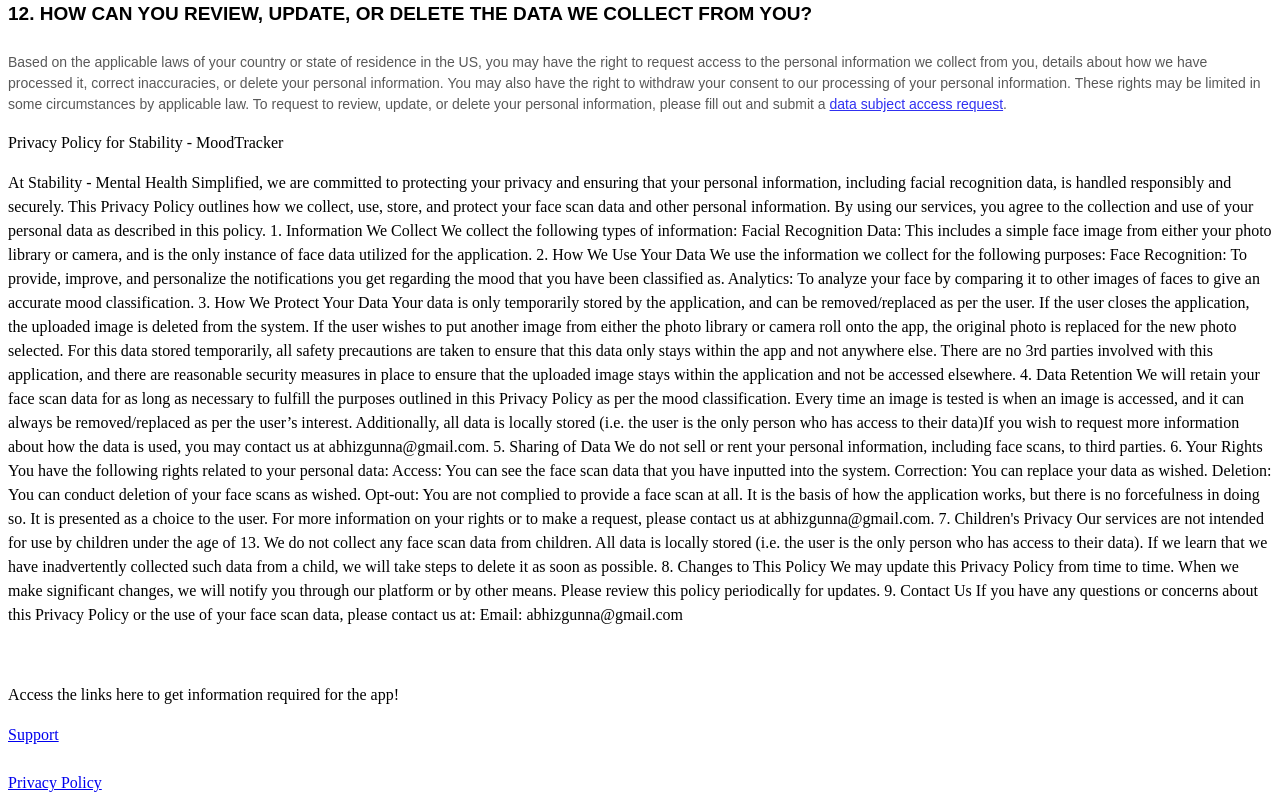
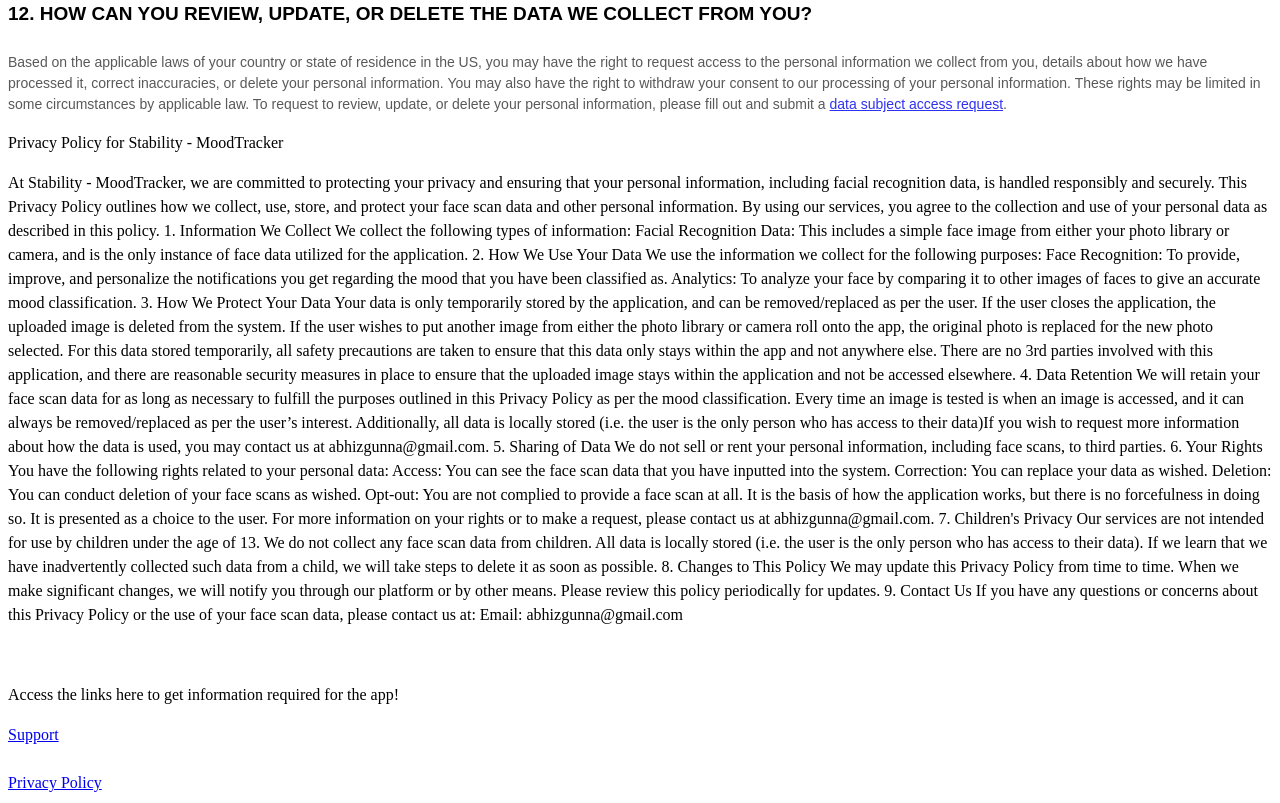
Before and after one commit to AbhiramRuthala/StabilityDescriptions, a plain HTML site: page privacyPolicy.html in a window 1280 px wide. Shown: the part 7902-8705 px from the top of the page. Drawn offline with Linux system fonts and the light colour scheme.

Commit message:
Update privacyPolicy.html

```diff
--- a/privacyPolicy.html
+++ b/privacyPolicy.html
@@ -67,7 +67,7 @@
             Privacy Policy for Stability - MoodTracker
         </p>
         <p>
-            At Stability - Mental Health Simplified, we are committed to protecting your privacy and ensuring that your personal information, including facial recognition data, is handled responsibly and securely. This Privacy Policy outlines how we collect, use, store, and protect your face scan data and other personal information.
+            At Stability - MoodTracker, we are committed to protecting your privacy and ensuring that your personal information, including facial recognition data, is handled responsibly and securely. This Privacy Policy outlines how we collect, use, store, and protect your face scan data and other personal information.
 By using our services, you agree to the collection and use of your personal data as described in this policy.
 
 1. Information We Collect
```
